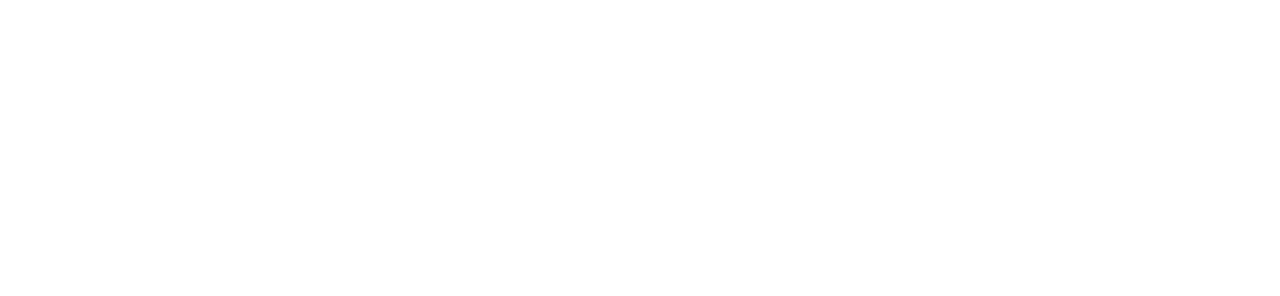
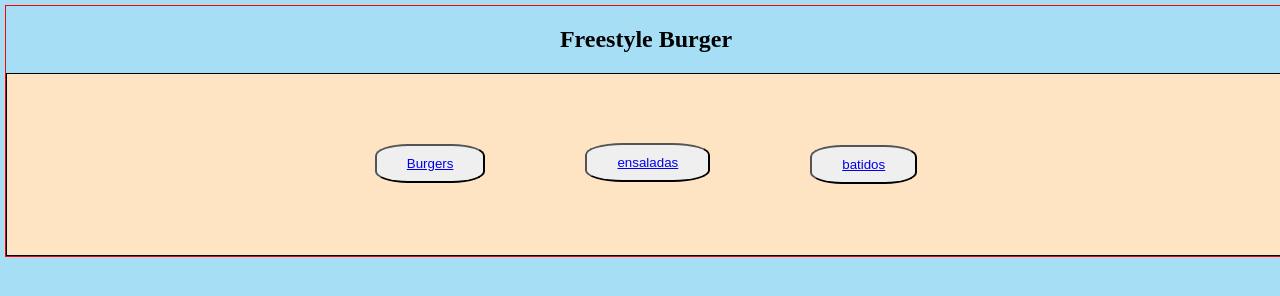
Before and after one commit to jclokv/practicando, a plain HTML site: page Practicando.html in a window 1280 px wide. Drawn offline with Linux system fonts and the light colour scheme.

Commit message:
practicando

```diff
--- /dev/null
+++ b/Practicando.css
@@ -0,0 +1,26 @@
+body {
+  background-color: rgb(165, 222, 245);
+  width: 100%;
+  text-align: center;
+  border: 1px solid red;
+  margin: 5px;
+}
+
+nav {
+
+  border: 1px solid black;
+  background-color: bisque;
+
+
+}
+
+button {
+  margin: 50px;
+  padding: 10px 30px;
+  border-radius: 30%;
+}
+
+section {
+  display: flex;
+  justify-content: center;
+}
--- a/Practicando.html
+++ b/Practicando.html
@@ -1,11 +1,51 @@
 <!DOCTYPE html>
 <html lang="en">
-<head>
-    <meta charset="UTF-8">
-    <meta name="viewport" content="width=device-width, initial-scale=1.0">
-    <title>Document</title>
-</head>
-<body>
-
-</body>
+  <head>
+    <meta charset="UTF-8" />
+    <meta name="viewport" content="width=device-width, initial-scale=1.0" />
+    <title>practicando 2.0</title>
+    <link rel="stylesheet" href="Practicando.css" />
+  </head>
+  <body>
+    <section>
+      <h1>Freestyle Burger</h1>
+    </section>
+    <nav>
+      <section class="seleccion">
+        <h2>
+          <button>
+            <a
+              class="btn-1"
+              href="https://www.mundodeportivo.com/uncomo/comida/articulo/tipos-de-hamburguesas-53449.html"
+              target="_blank"
+            >
+              Burgers
+            </a>
+          </button>
+        </h2>
+        <h3>
+          <button>
+            <a
+              class="btn-1"
+              href="https://www.aldelis.com/ensaladas-verano-faciles/"
+              target="_blank"
+            >
+              ensaladas
+            </a>
+          </button>
+        </h3>
+        <h4>
+          <button>
+            <a
+              class="btn-1"
+              href="https://iamzchef.com/blogs/recipes-and-reviews/90-deliciosas-recetas-de-batidos-para-tu-licuadora-amzchef?srsltid=AfmBOooxEcN1htlTbsbV-2-67fQz2PHkKkBnSi9azvA3tU5hHq4ISAYX"
+              target="_blank"
+            >
+              batidos
+            </a>
+          </button>
+        </h4>
+      </section>
+    </nav>
+  </body>
 </html>
--- a/folder/estilos.css
+++ b/folder/estilos.css
@@ -28,7 +28,7 @@ nav ul li {
 }
 
 div {
-  background-color: blueviolet;
+  background-color: rgb(135, 62, 204);
   float: left;
   width: 80%;
   border: 0px solid black;
```
